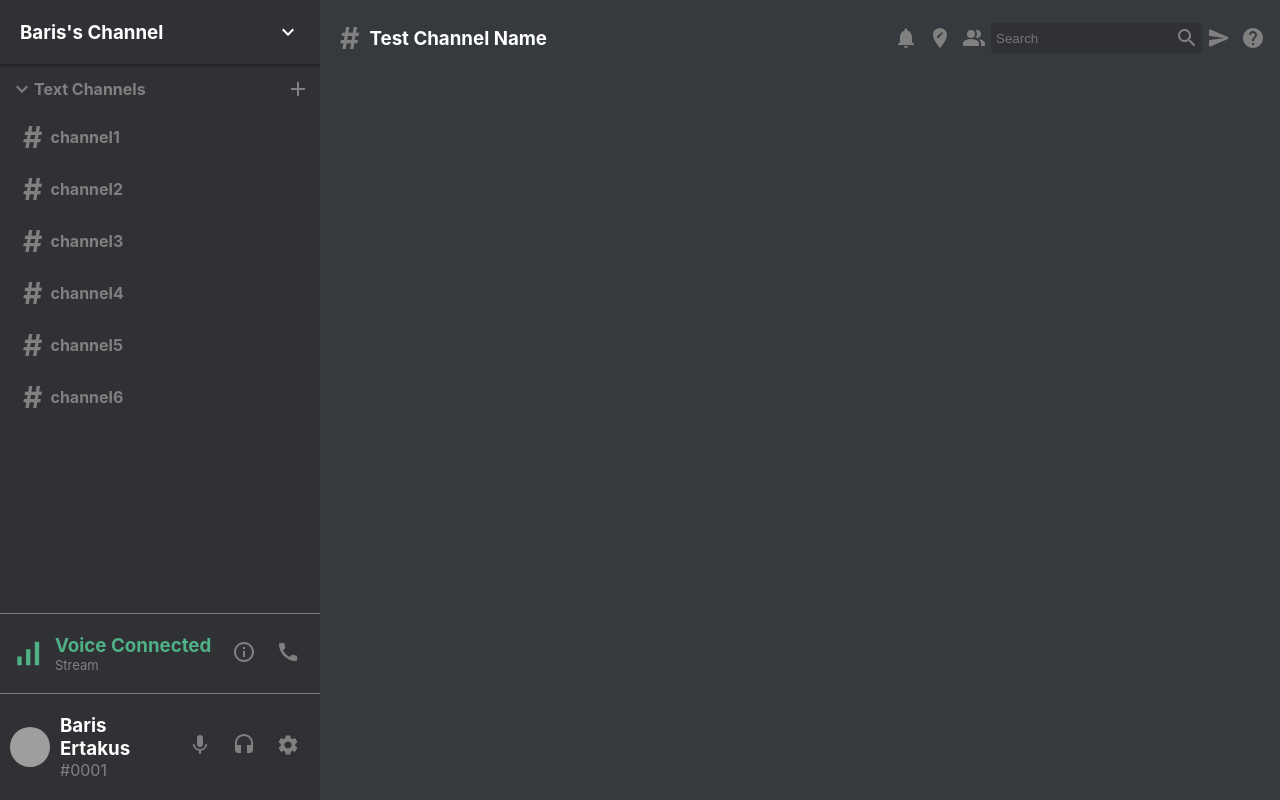
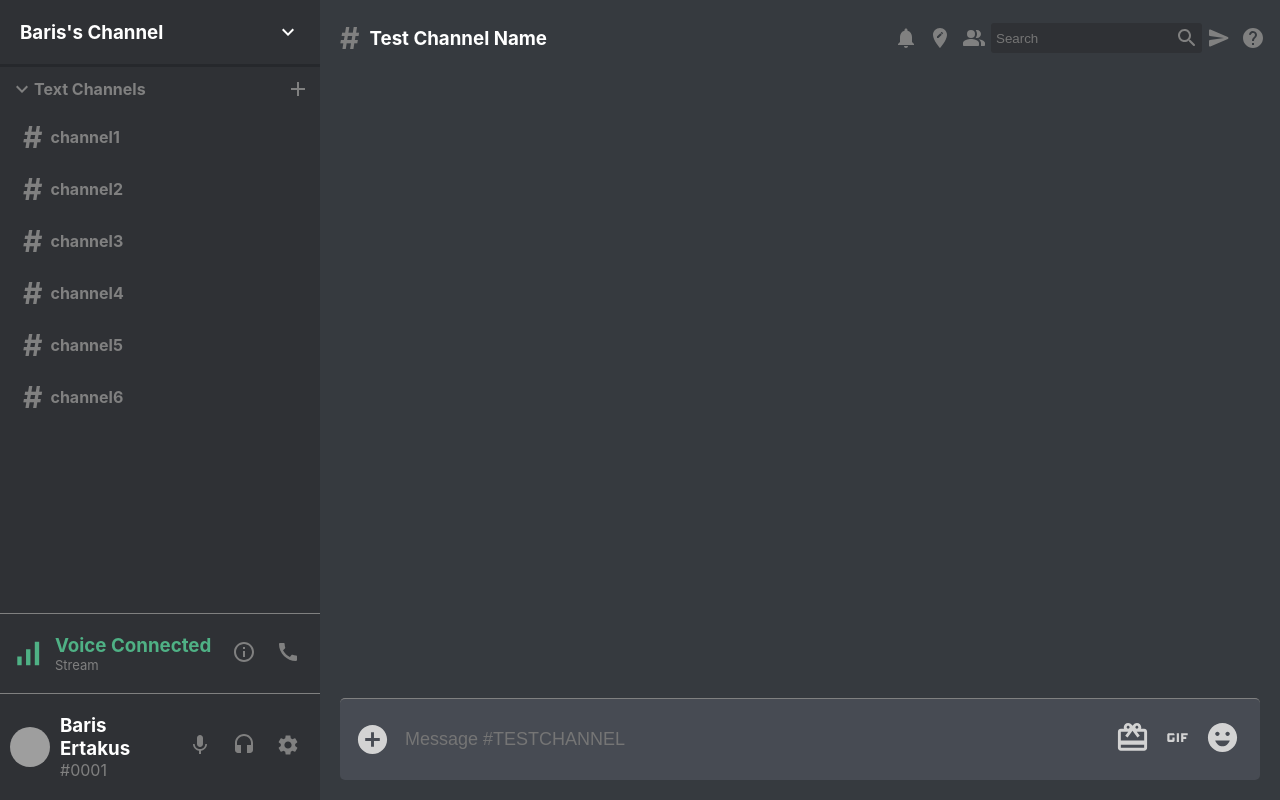
Before and after one commit to barisertakus/discord-clone-react, a React (Create React App) app: page / in a window 1280 px wide. Built offline with nearby package versions, Linux system fonts and the light colour scheme; grey boxes are pictures that could not be loaded.

Commit message:
Bottom side of chat added.

```diff
--- a/src/Chat.css
+++ b/src/Chat.css
@@ -5,3 +5,41 @@
   background-color: #363a3f;
   height: 100vh;
 }
+
+.chat__messages {
+  flex: 1;
+}
+
+.chat__input{
+  display: flex;
+  align-items: center;
+  justify-content: space-between;
+  padding: 15px;
+  color: lightgray;
+  border-radius: 5px;
+  margin: 20px;
+  border-top: 1px solid gray;
+  background-color: #474b53;
+}
+
+.chat__input > form input {
+  padding: 15px;
+  background: transparent;
+  border: none;
+  width: 100%;
+  outline-width: 0;
+  color: white;
+  font-size: large;
+}
+
+.chat__input > form{
+  flex: 1;
+}
+
+.chat__inputButton{
+  display: none;
+}
+
+.chat__inputIcons > .MuiSvgIcon-root {
+  padding: 5px;
+}
--- a/src/Chat.js
+++ b/src/Chat.js
@@ -1,10 +1,30 @@
+import { AddCircle, CardGiftcard, EmojiEmotions, Gif } from '@mui/icons-material'
 import React from 'react'
 import "./Chat.css"
 import ChatHeader from "./ChatHeader"
+import Message from './Message'
 function Chat() {
   return (
     <div className="chat">
       <ChatHeader />
+
+      <div className="chat__messages">
+
+      </div>
+
+      <div className="chat__input">
+        <AddCircle fontSize="large" />
+        <form>
+          <input className="messageInput" placeholder={`Message #TESTCHANNEL`} />
+          <button className="chat__inputButton" type="submit">Send Message</button>
+        </form>
+
+        <div className="chat__inputIcons">
+          <CardGiftcard fontSize="large" />
+          <Gif fontSize="large" />
+          <EmojiEmotions fontSize="large" />
+        </div>
+      </div>
     </div>
   )
 }
```
